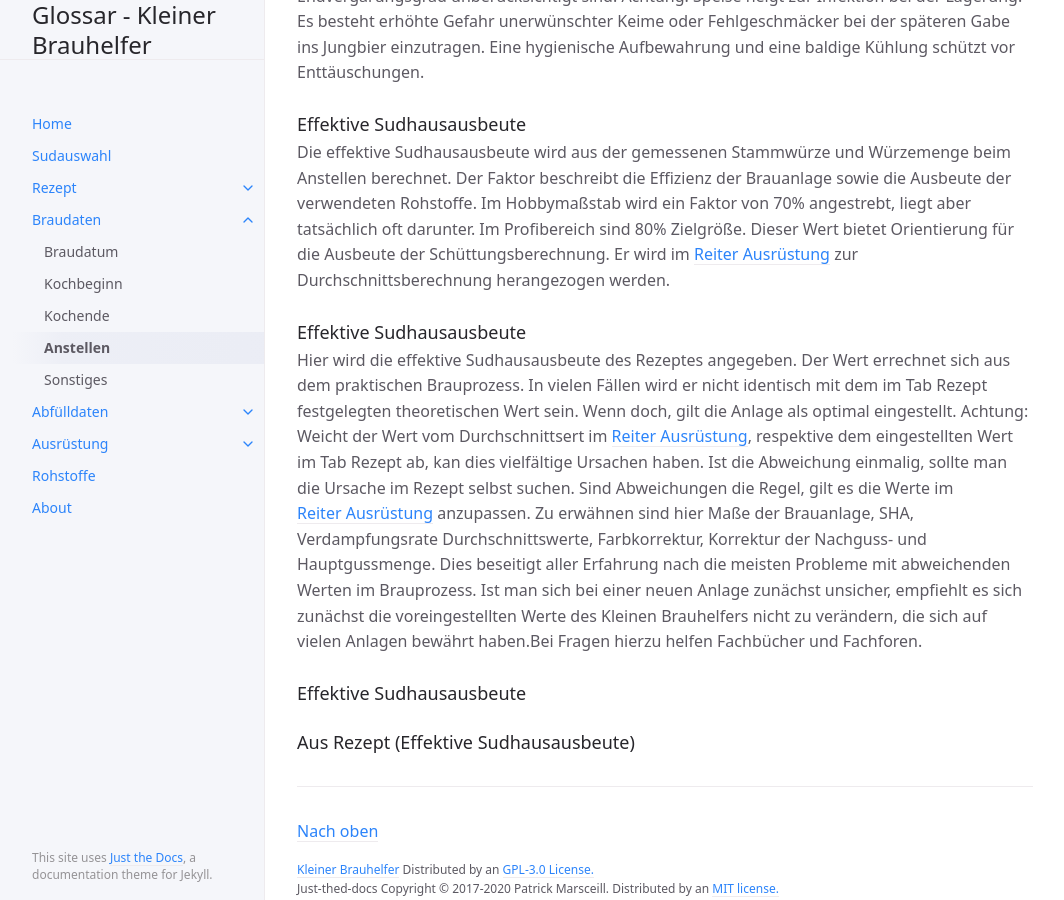
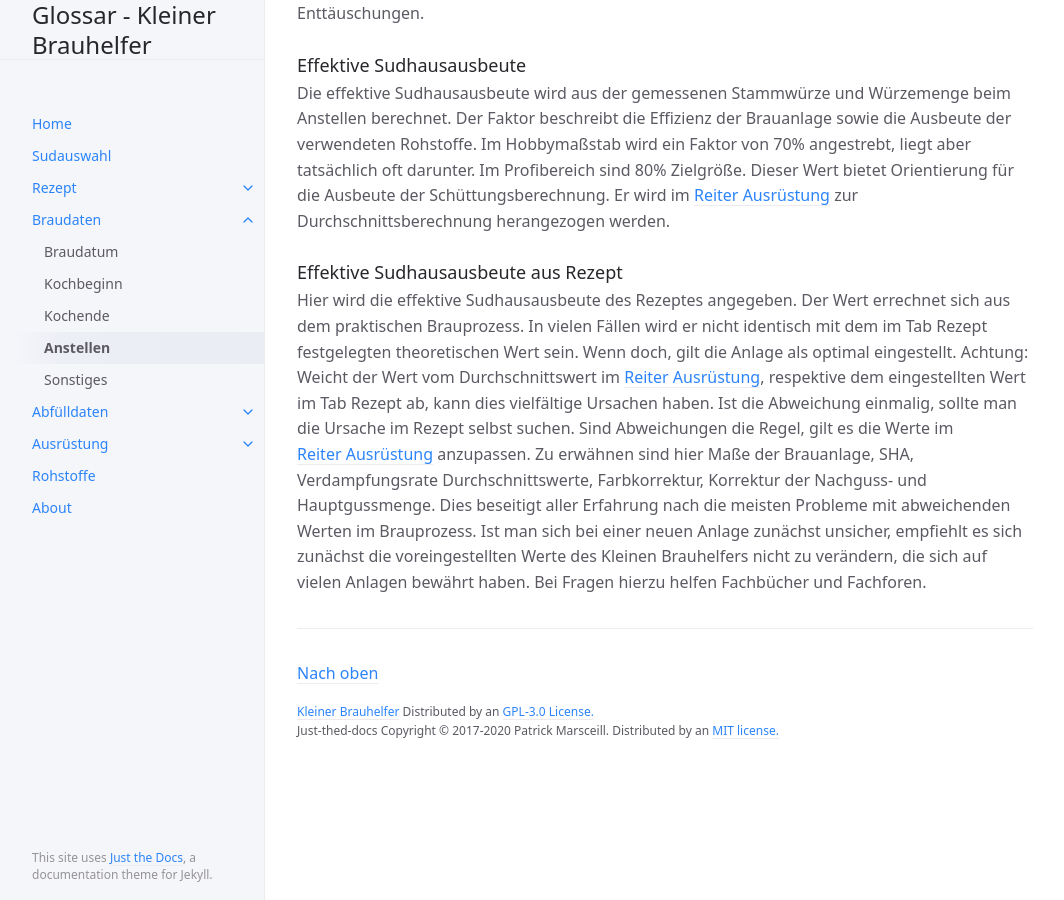
Before and after one commit to IsometricXH/kbh-glossar, a Jekyll site: the page built from docs/3-braudaten/4-anstellen.md, in a window 1280 px wide and 900 px high, scrolled down 2191 px. Shown: the whole window, without its empty margins (107-1171 px from the left). Built offline with Jekyll 4.4.1, drawn with Linux system fonts in a browser that asks for light colours; some of the changed text lies outside the part shown.

Commit message:
Update 4-anstellen.md

```diff
--- a/docs/3-braudaten/4-anstellen.md
+++ b/docs/3-braudaten/4-anstellen.md
@@ -58,19 +58,8 @@ Der Faktor beschreibt die Effizienz der Brauanlage sowie die Ausbeute der verwen
 Im Hobbymaßstab wird ein Faktor von 70% angestrebt, liegt aber tatsächlich oft darunter. Im Profibereich sind 80% Zielgröße.
 Dieser Wert bietet Orientierung für die Ausbeute der Schüttungsberechnung. Er wird im [Reiter Ausrüstung](/kbh-glossar/Ausrüstung/) zur Durchschnittsberechnung herangezogen werden.
 
-### Effektive Sudhausausbeute
+### Effektive Sudhausausbeute aus Rezept
 Hier wird die effektive Sudhausausbeute des Rezeptes angegeben. Der Wert errechnet sich aus dem praktischen Brauprozess. In vielen Fällen wird er nicht identisch mit dem im Tab Rezept festgelegten theoretischen Wert sein. Wenn doch, gilt die Anlage als optimal eingestellt.
-Achtung: Weicht der Wert vom Durchschnittsert im [Reiter Ausrüstung](/kbh-glossar/Ausrüstung/), respektive dem eingestellten Wert im Tab Rezept ab, kan dies vielfältige Ursachen haben. Ist die Abweichung einmalig, sollte man die Ursache im Rezept selbst suchen.
+Achtung: Weicht der Wert vom Durchschnittswert im [Reiter Ausrüstung](/kbh-glossar/Ausrüstung/), respektive dem eingestellten Wert im Tab Rezept ab, kann dies vielfältige Ursachen haben. Ist die Abweichung einmalig, sollte man die Ursache im Rezept selbst suchen.
 Sind Abweichungen die Regel, gilt es die Werte im [Reiter Ausrüstung](/kbh-glossar/Ausrüstung/) anzupassen. Zu erwähnen sind hier Maße der Brauanlage, SHA, Verdampfungsrate Durchschnittswerte, Farbkorrektur, Korrektur der Nachguss- und Hauptgussmenge. Dies beseitigt aller Erfahrung nach die meisten Probleme mit abweichenden Werten im Brauprozess.
-Ist man sich bei einer neuen Anlage zunächst unsicher, empfiehlt es sich zunächst die voreingestellten Werte des Kleinen Brauhelfers nicht zu verändern, die sich auf vielen Anlagen bewährt haben.Bei Fragen hierzu helfen Fachbücher und Fachforen.
-
-
-
-
-
-
-
-
-### Effektive Sudhausausbeute
-
-### Aus Rezept (Effektive Sudhausausbeute)
+Ist man sich bei einer neuen Anlage zunächst unsicher, empfiehlt es sich zunächst die voreingestellten Werte des Kleinen Brauhelfers nicht zu verändern, die sich auf vielen Anlagen bewährt haben. Bei Fragen hierzu helfen Fachbücher und Fachforen.
```
Also changed, not shown: other parts of docs/3-braudaten/4-anstellen.md (+1 -1 lines).
